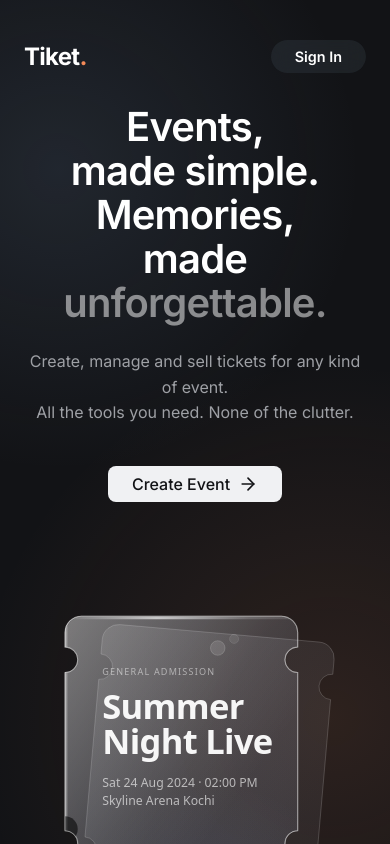
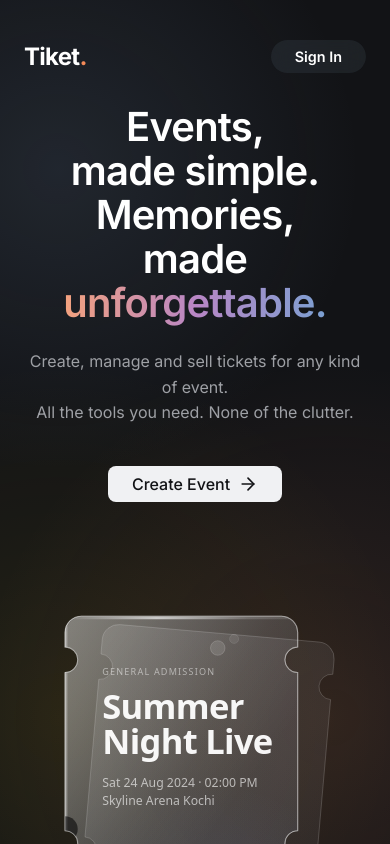
Before and after one commit to kichu12348/tiket-frontend, a Next.js app: page / in a window 390 px wide. Shown: the top 844 px of the page. Built offline with nearby package versions, Linux system fonts and the light colour scheme.

Commit message:
feat: initialize global styles and page layout CSS variables and modules

```diff
--- a/app/globals.css
+++ b/app/globals.css
@@ -24,6 +24,9 @@
       transparent 40%);
   --glow-bottom-right: radial-gradient(circle at 85% 85%,
       rgba(244, 138, 88, 0.12) 0%,
+      transparent 45%);
+  --glow-bottom-left: radial-gradient(circle at 15% 85%,
+      rgba(255, 215, 0, 0.08) 0%,
       transparent 45%);
 
   /* Layout */
@@ -96,7 +99,7 @@ body {
   min-height: 100vh;
   min-width: 320px;
   background-color: var(--color-bg-base);
-  background-image: var(--glow-top-left), var(--glow-bottom-right);
+  background-image: var(--glow-top-left), var(--glow-bottom-right), var(--glow-bottom-left);
   background-attachment: fixed;
   color: var(--color-text-primary);
   font-family: 'Inter', -apple-system, BlinkMacSystemFont, 'Segoe UI', Roboto, Oxygen, Ubuntu, Cantarell, 'Open Sans', 'Helvetica Neue', sans-serif;
@@ -128,3 +131,15 @@ body::-webkit-scrollbar-thumb {
   background: rgba(255, 255, 255, 0.1);
   border-radius: 3px;
 }
+
+@media screen and (max-width:768px) {
+
+  * {
+    scrollbar-width: none;
+    -ms-overflow-style: none;
+  }
+
+  *::-webkit-scrollbar {
+    display: none;
+  }
+}
--- a/app/page.module.css
+++ b/app/page.module.css
@@ -69,7 +69,11 @@
 }
 
 .title span {
-  color: var(--color-text-muted);
+  background: linear-gradient(to right, #f4a27e, #b886c5, #7ba0d2);
+  -webkit-background-clip: text;
+  -webkit-text-fill-color: transparent;
+  background-clip: text;
+  color: transparent;
 }
 
 .description {
```
